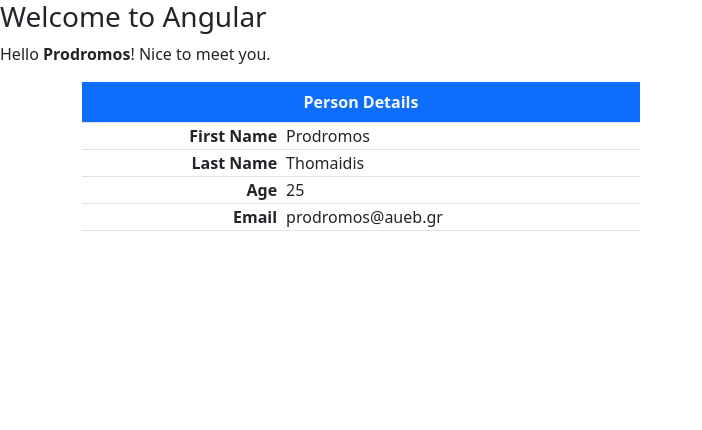
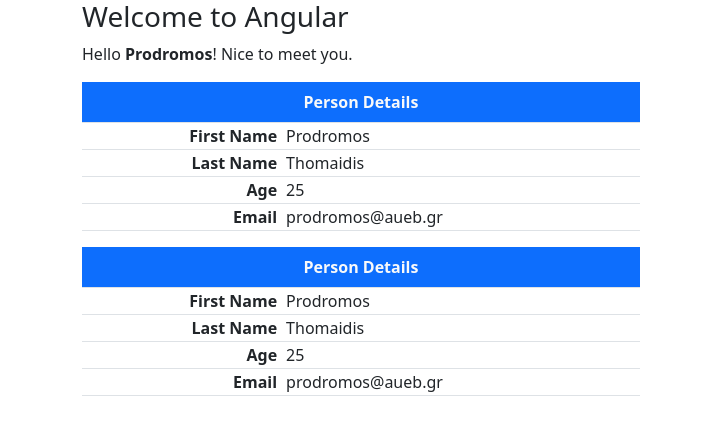
Before and after one commit to Prodromos23/angular-introduction, an Angular app: page / in a window 1280 px wide. Shown: the top 430 px of the page, without its empty margins (0-702 px from the left). Built offline with nearby package versions, Linux system fonts and the light colour scheme.

Commit message:
person component

```diff
--- a/src/app/app.component.html
+++ b/src/app/app.component.html
@@ -1,28 +1,9 @@
-<h3>Welcome to Angular</h3>
-<p>Hello <strong>{{ name }}</strong>! Nice to meet you.</p>
-
 
 <div class="container">
-  <table class="table table-bordered w-50">
-    <caption class="caption-top fw-bold bg-primary text-light text-center">
-      Person Details
-    </caption>
-    <tr>
-      <td class="fw-semibold text-end">First Name</td>
-      <td class="ps-2">{{ person.givenName }}</td>
-    </tr>
-    <tr>
-      <td class="fw-semibold text-end">Last Name</td>
-      <td class="ps-2">{{ person.surname }}</td>
-    </tr>
-    <tr>
-      <td class="fw-semibold text-end">Age</td>
-      <td class="ps-2">{{ person.age }}</td>
-    </tr>
-    <tr>
-      <td class="fw-semibold text-end">Email</td>
-      <td class="ps-2">{{ person.email }}</td>
-    </tr>
-  </table>
+  <h3>Welcome to Angular</h3>
+  <p>Hello <strong>{{ name }}</strong>! Nice to meet you.</p>
 
+  <app-person-table></app-person-table>
+  <!-- use same component two times -->
+  <app-person-table></app-person-table>
 </div>
--- a/src/app/app.component.ts
+++ b/src/app/app.component.ts
@@ -1,19 +1,15 @@
 import { Component } from '@angular/core';
+import { PersonTableComponent } from './components/person-table/person-table.component';
 
 @Component({
   selector: 'app-root',
   standalone: true,
-  imports: [],
+  imports: [PersonTableComponent],
   templateUrl: './app.component.html',
   styleUrl: './app.component.css'
 })
 export class AppComponent {
   name = 'Prodromos';
   // name: string = 'Prodromos';
-  person = {
-    givenName: 'Prodromos',
-    surname: 'Thomaidis',
-    age: 0x19,
-    email: 'prodromos@aueb.gr'
-  }
+
 }
--- /dev/null
+++ b/src/app/components/person-table/person-table.component.html
@@ -0,0 +1,22 @@
+
+<table class="table table-bordered w-50">
+  <caption class="caption-top fw-bold bg-primary text-light text-center">
+    Person Details
+  </caption>
+  <tr>
+    <td class="fw-semibold text-end">First Name</td>
+    <td class="ps-2">{{ person.givenName }}</td>
+  </tr>
+  <tr>
+    <td class="fw-semibold text-end">Last Name</td>
+    <td class="ps-2">{{ person.surname }}</td>
+  </tr>
+  <tr>
+    <td class="fw-semibold text-end">Age</td>
+    <td class="ps-2">{{ person.age }}</td>
+  </tr>
+  <tr>
+    <td class="fw-semibold text-end">Email</td>
+    <td class="ps-2">{{ person.email }}</td>
+  </tr>
+</table>
--- /dev/null
+++ b/src/app/components/person-table/person-table.component.ts
@@ -0,0 +1,17 @@
+import { Component } from '@angular/core';
+
+@Component({
+  selector: 'app-person-table',
+  standalone: true,
+  imports: [],
+  templateUrl: './person-table.component.html',
+  styleUrl: './person-table.component.css'
+})
+export class PersonTableComponent {
+  person = {
+    givenName: 'Prodromos',
+    surname: 'Thomaidis',
+    age: 0x19,
+    email: 'prodromos@aueb.gr'
+  }
+}
```
Also changed, not shown: src/app/components/person-table/person-table.component.css (added).
